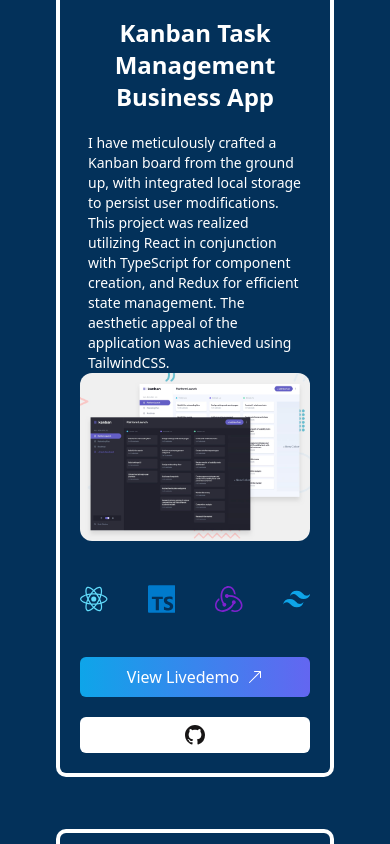
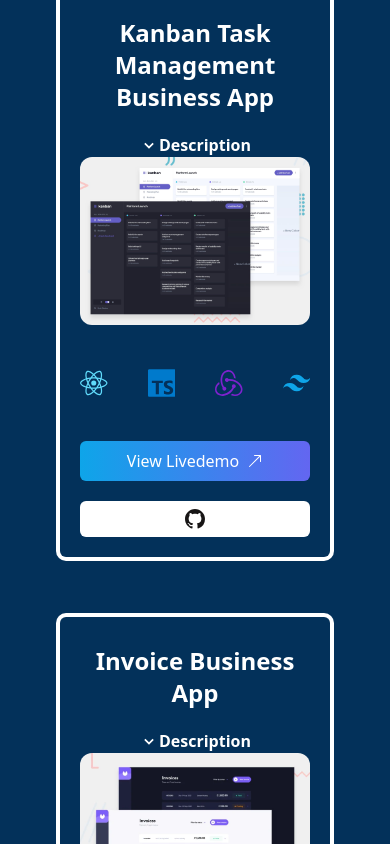
Before and after one commit to danielgen01/Daniels-portfolio, a React (Vite) app: page / in a window 390 px wide. Shown: the part 2220-3064 px from the top of the page. Built offline with nearby package versions, Linux system fonts and the light colour scheme.

Commit message:
toggling description on small screens implemented

```diff
--- a/src/components/Projects/ProjectComp.tsx
+++ b/src/components/Projects/ProjectComp.tsx
@@ -1,5 +1,8 @@
 import { SiReact, SiTypescript, SiRedux, SiTailwindcss } from "react-icons/si"
 import { BsArrowUpRight, BsGithub } from "react-icons/bs"
+import { BiChevronDown } from "react-icons/bi"
+import { useState } from "react"
+
 type ProjectProps = {
   image: string
   title: string
@@ -16,6 +19,12 @@ export const Project: React.FC<ProjectProps> = ({
   liveViewLink,
   reduxUsed,
 }) => {
+  const [isOpen, setIsOpen] = useState(false)
+
+  const toggleDescription = () => {
+    setIsOpen(!isOpen)
+  }
+
   return (
     <div
       className="grid-layout grid grid-cols-1 2xl:grid-cols-2 mx-10 mt-10  rounded-md p-5
@@ -23,11 +32,7 @@ export const Project: React.FC<ProjectProps> = ({
     "
     >
       <div className="grid-item-image-container flex flex-col gap-10 order-2 lg:order-1 justify-between">
-        <img
-          src={image}
-          alt="E-Commerce-Screenshot"
-          className="rounded-xl "
-        />
+        <img src={image} alt="E-Commerce-Screenshot" className="rounded-xl " />
         <div className="used-technologies-list flex flex-row gap-10 text-4xl lg:text-6xl justify-center">
           <SiReact className="text-[#61DBFB]" />
           <SiTypescript className=" text-[#007acc]" />
@@ -53,9 +58,27 @@ export const Project: React.FC<ProjectProps> = ({
         </div>
       </div>
       <div className="project-description text-white flex flex-col items-center gap-5 justify-around">
-        <h1 className="font-semibold text-2xl text-center mt-2 lg:text-3xl">{title}</h1>
+        <h1 className="font-semibold text-2xl text-center mt-2 lg:text-3xl">
+          {title}
+        </h1>
 
-        <p className="lg:text-2xl text-sm px-2">{description}</p>
+        <button
+          className="chevron flex items-center lg:hidden"
+          onClick={toggleDescription}
+        >
+          <BiChevronDown
+            className={`text-xl ${isOpen ? "rotate-180" : ""} duration-150`}
+          />
+          <p className="font-bold">Description</p>
+        </button>
+
+        <p
+          className={`lg:text-2xl text-sm px-2 ${
+            isOpen ? "block" : "hidden"
+          } lg:block`}
+        >
+          {description}
+        </p>
       </div>
     </div>
   )
```
